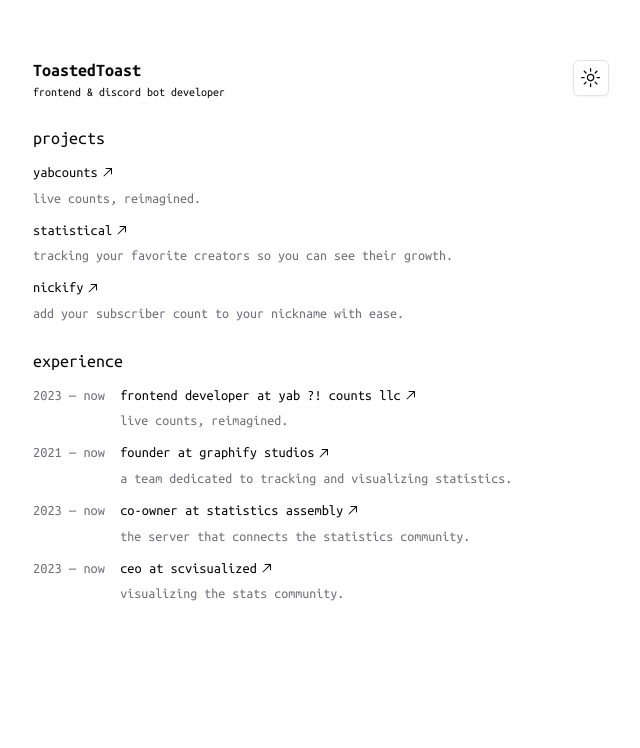
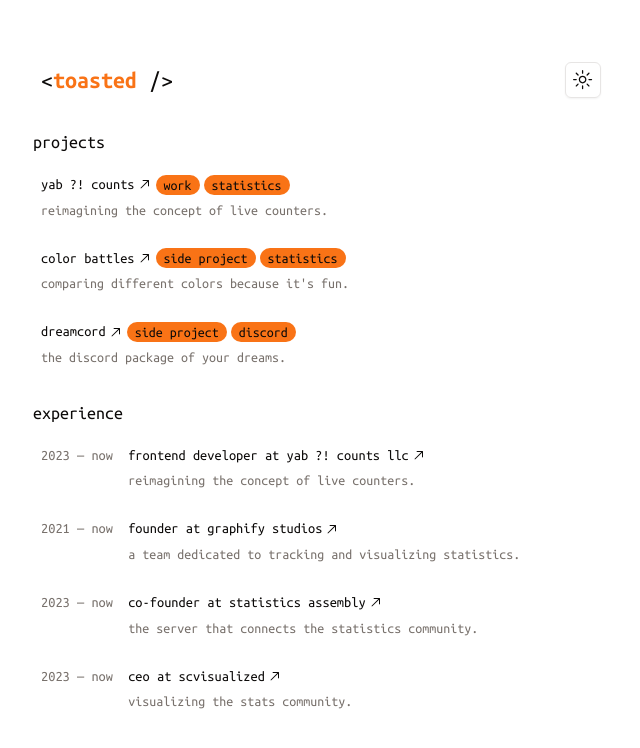
Before and after one commit to ToastedDev/toastify.tk-v2, a Next.js app: page / in a window 1280 px wide. Shown: the top 748 px of the page, without its empty margins (319-959 px from the left). Built offline with nearby package versions, Linux system fonts and the light colour scheme.

Commit message:
new design

```diff
--- a/src/app/globals.css
+++ b/src/app/globals.css
@@ -5,47 +5,47 @@
 @layer base {
   :root {
     --background: 0 0% 100%;
-    --foreground: 240 10% 3.9%;
+    --foreground: 20 14.3% 4.1%;
     --card: 0 0% 100%;
-    --card-foreground: 240 10% 3.9%;
+    --card-foreground: 20 14.3% 4.1%;
     --popover: 0 0% 100%;
-    --popover-foreground: 240 10% 3.9%;
-    --primary: 240 5.9% 10%;
-    --primary-foreground: 0 0% 98%;
-    --secondary: 240 4.8% 95.9%;
-    --secondary-foreground: 240 5.9% 10%;
-    --muted: 240 4.8% 95.9%;
-    --muted-foreground: 240 3.8% 46.1%;
-    --accent: 240 4.8% 95.9%;
-    --accent-foreground: 240 5.9% 10%;
+    --popover-foreground: 20 14.3% 4.1%;
+    --primary: 24.6 95% 53.1%;
+    --primary-foreground: 60 9.1% 97.8%;
+    --secondary: 60 4.8% 95.9%;
+    --secondary-foreground: 24 9.8% 10%;
+    --muted: 60 4.8% 95.9%;
+    --muted-foreground: 25 5.3% 44.7%;
+    --accent: 60 4.8% 95.9%;
+    --accent-foreground: 24 9.8% 10%;
     --destructive: 0 84.2% 60.2%;
-    --destructive-foreground: 0 0% 98%;
-    --border: 240 5.9% 90%;
-    --input: 240 5.9% 90%;
-    --ring: 240 5.9% 10%;
+    --destructive-foreground: 60 9.1% 97.8%;
+    --border: 20 5.9% 90%;
+    --input: 20 5.9% 90%;
+    --ring: 24.6 95% 53.1%;
     --radius: 0.5rem;
   }
 
   .dark {
-    --background: 240 10% 3.9%;
-    --foreground: 0 0% 98%;
-    --card: 240 10% 3.9%;
-    --card-foreground: 0 0% 98%;
-    --popover: 240 10% 3.9%;
-    --popover-foreground: 0 0% 98%;
-    --primary: 0 0% 98%;
-    --primary-foreground: 240 5.9% 10%;
-    --secondary: 240 3.7% 15.9%;
-    --secondary-foreground: 0 0% 98%;
-    --muted: 240 3.7% 15.9%;
-    --muted-foreground: 243 5% 64.9%;
-    --accent: 240 3.7% 15.9%;
-    --accent-foreground: 0 0% 98%;
-    --destructive: 0 62.8% 30.6%;
-    --destructive-foreground: 0 0% 98%;
-    --border: 240 3.7% 15.9%;
-    --input: 240 3.7% 15.9%;
-    --ring: 240 4.9% 83.9%;
+    --background: 20 84% 4.9%;
+    --foreground: 60 9.1% 97.8%;
+    --card: 20 14.3% 4.1%;
+    --card-foreground: 60 9.1% 97.8%;
+    --popover: 20 14.3% 4.1%;
+    --popover-foreground: 60 9.1% 97.8%;
+    --primary: 20.5 90.2% 48.2%;
+    --primary-foreground: 60 9.1% 97.8%;
+    --secondary: 12 6.5% 15.1%;
+    --secondary-foreground: 60 9.1% 97.8%;
+    --muted: 12 6.5% 15.1%;
+    --muted-foreground: 24 5.4% 63.9%;
+    --accent: 12 6.5% 15.1%;
+    --accent-foreground: 60 9.1% 97.8%;
+    --destructive: 0 72.2% 50.6%;
+    --destructive-foreground: 60 9.1% 97.8%;
+    --border: 12 6.5% 15.1%;
+    --input: 12 6.5% 15.1%;
+    --ring: 20.5 90.2% 48.2%;
   }
 }
 
--- a/src/app/page.tsx
+++ b/src/app/page.tsx
@@ -1,41 +1,56 @@
+import { ArrowTopRightIcon } from "@radix-ui/react-icons";
 import Link from "next/link";
-import { ArrowTopRightIcon } from "@radix-ui/react-icons";
 
 interface Project {
   name: string;
   description: string;
   href: string;
+  tags?: string[];
 }
 
 function Project(project: Project) {
   return (
-    <li className="flex flex-col gap-1">
-      <Link href={project.href} className="w-fit">
-        <h1 className="flex items-center gap-0.5 font-medium transition-all hover:opacity-80">
+    <li>
+      <Link
+        href={project.href}
+        target="_blank"
+        className="flex flex-col gap-1 rounded-lg p-2 outline-none transition-all hover:bg-muted/80 focus-visible:ring-1 focus-visible:ring-ring"
+      >
+        <div className="flex items-center gap-1">
+          <h1 className="flex items-center gap-0.5 font-medium">
             {project.name}
             <ArrowTopRightIcon />
           </h1>
+          {project.tags?.map((tag) => (
+            <div key={tag} className="rounded-full bg-primary px-2 text-sm">
+              {tag}
+            </div>
+          ))}
+        </div>
+        <p className="text-sm text-muted-foreground">{project.description}</p>
       </Link>
-      <p className="text-sm text-muted-foreground">{project.description}</p>
     </li>
   );
 }
 
 const projects: Project[] = [
   {
-    name: "yabcounts",
-    description: "live counts, reimagined.",
+    name: "yab ?! counts",
+    description: "reimagining the concept of live counters.",
     href: "https://yabcounts.com",
+    tags: ["work", "statistics"],
   },
   {
-    name: "statistical",
-    description: "tracking your favorite creators so you can see their growth.",
-    href: "https://statistical.vercel.app",
+    name: "color battles",
+    description: "comparing different colors because it's fun.",
+    href: "https://colorbattles.imtca.repl.co",
+    tags: ["side project", "statistics"],
   },
   {
-    name: "nickify",
-    description: "add your subscriber count to your nickname with ease.",
-    href: "https://nickify.vercel.app",
+    name: "dreamcord",
+    description: "the discord package of your dreams.",
+    href: "https://dreamcord.js.org",
+    tags: ["side project", "discord"],
   },
 ];
 
@@ -52,23 +67,27 @@
 
 function Experience(experience: Experience) {
   return (
-    <li className="flex flex-col gap-1 sm:flex-row sm:items-start sm:gap-2">
+    <li>
+      <Link
+        href={experience.href}
+        target="_blank"
+        className="flex flex-col gap-1 rounded-lg p-2 outline-none transition-all hover:bg-muted/80 focus-visible:ring-1 focus-visible:ring-ring sm:flex-row sm:items-start sm:gap-2"
+      >
         <p className='relative text-muted-foreground after:invisible after:content-["0000_—_0000"]'>
           <span className="absolute">
             {experience.years.started} — {experience.years.ended ?? "now"}
           </span>
         </p>
         <div className="flex flex-col gap-1">
-        <Link href={experience.href} className="w-fit">
-          <h1 className="flex items-center gap-0.5 font-medium transition-all hover:opacity-80">
+          <h1 className="flex items-center gap-0.5 font-medium">
             {experience.title} at {experience.company}
             <ArrowTopRightIcon />
           </h1>
-        </Link>
           <p className="text-sm text-muted-foreground">
             {experience.description}
           </p>
         </div>
+      </Link>
     </li>
   );
 }
@@ -77,7 +96,7 @@
   {
     title: "frontend developer",
     company: "yab ?! counts llc",
-    description: "live counts, reimagined.",
+    description: "reimagining the concept of live counters.",
     href: "https://yabcounts.com",
     years: {
       started: 2023,
@@ -93,7 +112,7 @@
     },
   },
   {
-    title: "co-owner",
+    title: "co-founder",
     company: "statistics assembly",
     description: "the server that connects the statistics community.",
     href: "https://discord.gg/HARDDqsEdQ",
--- a/src/components/navbar.tsx
+++ b/src/components/navbar.tsx
@@ -16,11 +16,15 @@
 export default function Navbar() {
   return (
     <nav className="flex w-full items-center justify-between py-6">
-      <Link href="/" className="transition-all hover:opacity-80">
-        <h1 className="text-lg font-semibold">ToastedToast</h1>
-        <p className="text-xs">frontend & discord bot developer</p>
+      <Link
+        href="/"
+        className="rounded-lg p-2 outline-none transition-all hover:bg-muted/80 focus-visible:ring-1 focus-visible:ring-ring"
+      >
+        <p className="text-2xl">
+          &lt;<b className="text-primary">toasted</b> /&gt;
+        </p>
       </Link>
-      <div>
+      <div className="pr-2">
         <ModeToggle />
       </div>
     </nav>
@@ -33,7 +37,11 @@
   return (
     <DropdownMenu>
       <DropdownMenuTrigger asChild>
-        <Button variant="outline" size="icon">
+        <Button
+          variant="outline"
+          size="icon"
+          className="outline-none transition-all"
+        >
           <SunIcon className="h-[1.2rem] w-[1.2rem] rotate-0 scale-100 transition-all dark:-rotate-90 dark:scale-0" />
           <MoonIcon className="absolute h-[1.2rem] w-[1.2rem] rotate-90 scale-0 transition-all dark:rotate-0 dark:scale-100" />
           <span className="sr-only">Toggle theme</span>
```
Lines whose indentation alone changed are shown as unchanged.
